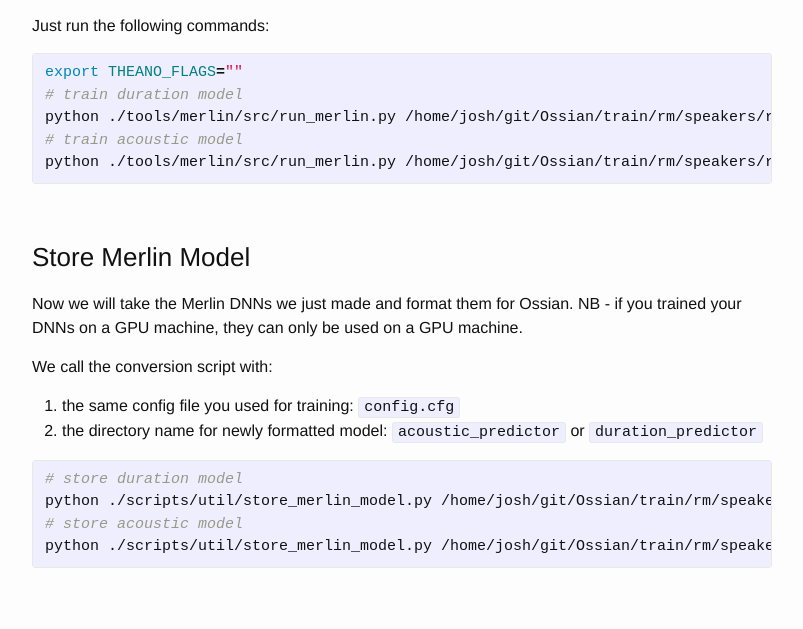
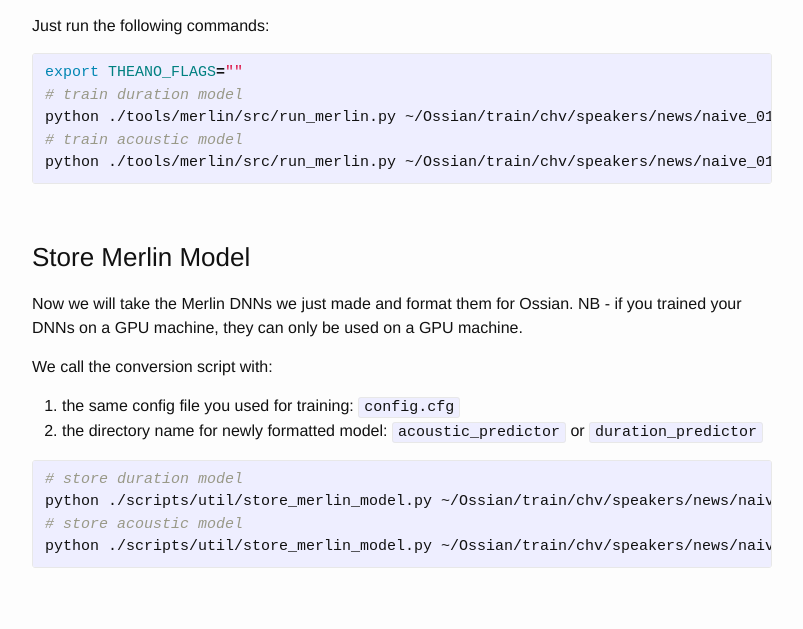
Before and after one commit to JRMeyer/jrmeyer.github.io, a Jekyll site: the page built from _posts/2016-12-09-tts-workshop.markdown, in a window 1280 px wide and 900 px high, scrolled down 5317 px. Shown: the part 151-780 px from the top of the window, without its empty margins (238-1041 px from the left). Built offline with Jekyll 4.4.1, drawn with Linux system fonts in a browser that asks for light colours; comment, search, counter and statistics services are not loaded.

Commit message:
pathnames

```diff
--- a/_posts/2016-12-09-tts-workshop.markdown
+++ b/_posts/2016-12-09-tts-workshop.markdown
@@ -245,9 +245,9 @@
 {% highlight bash %}
 export THEANO_FLAGS=""
 # train duration model
-python ./tools/merlin/src/run_merlin.py /home/josh/git/Ossian/train/rm/speakers/rss_toy_demo/naive_01_nn/processors/duration_predictor/config.cfg
+python ./tools/merlin/src/run_merlin.py ~/Ossian/train/chv/speakers/news/naive_01_nn/processors/duration_predictor/config.cfg
 # train acoustic model
-python ./tools/merlin/src/run_merlin.py /home/josh/git/Ossian/train/rm/speakers/rss_toy_demo/naive_01_nn/processors/acoustic_predictor/config.cfg
+python ./tools/merlin/src/run_merlin.py ~/Ossian/train/chv/speakers/news/naive_01_nn/processors/acoustic_predictor/config.cfg
 {% endhighlight %}
 
 
@@ -264,9 +264,9 @@
 
 {% highlight bash %}
 # store duration model
-python ./scripts/util/store_merlin_model.py /home/josh/git/Ossian/train/rm/speakers/rss_toy_demo/naive_01_nn/processors/duration_predictor/config.cfg /home/josh/git/Ossian/voices/rm/rss_toy_demo/naive_01_nn/processors/duration_predictor
+python ./scripts/util/store_merlin_model.py ~/Ossian/train/chv/speakers/news/naive_01_nn/processors/duration_predictor/config.cfg ~/Ossian/voices/chv/news/naive_01_nn/processors/duration_predictor
 # store acoustic model
-python ./scripts/util/store_merlin_model.py /home/josh/git/Ossian/train/rm/speakers/rss_toy_demo/naive_01_nn/processors/acoustic_predictor/config.cfg /home/josh/git/Ossian/voices/rm/rss_toy_demo/naive_01_nn/processors/acoustic_predictor
+python ./scripts/util/store_merlin_model.py ~/Ossian/train/chv/speakers/news/naive_01_nn/processors/acoustic_predictor/config.cfg ~/Ossian/voices/chv/news/naive_01_nn/processors/acoustic_predictor
 {% endhighlight %}
 
 
```
